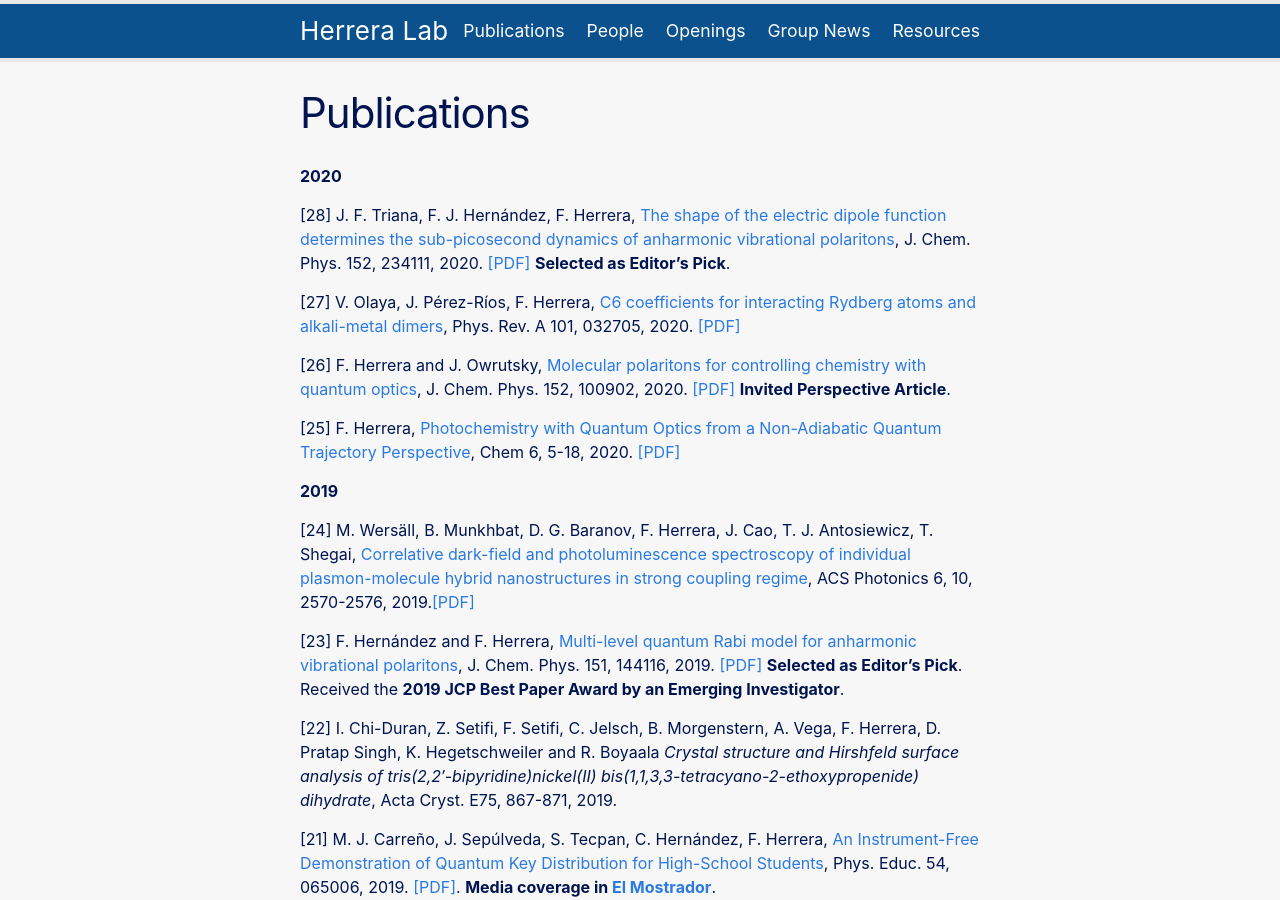
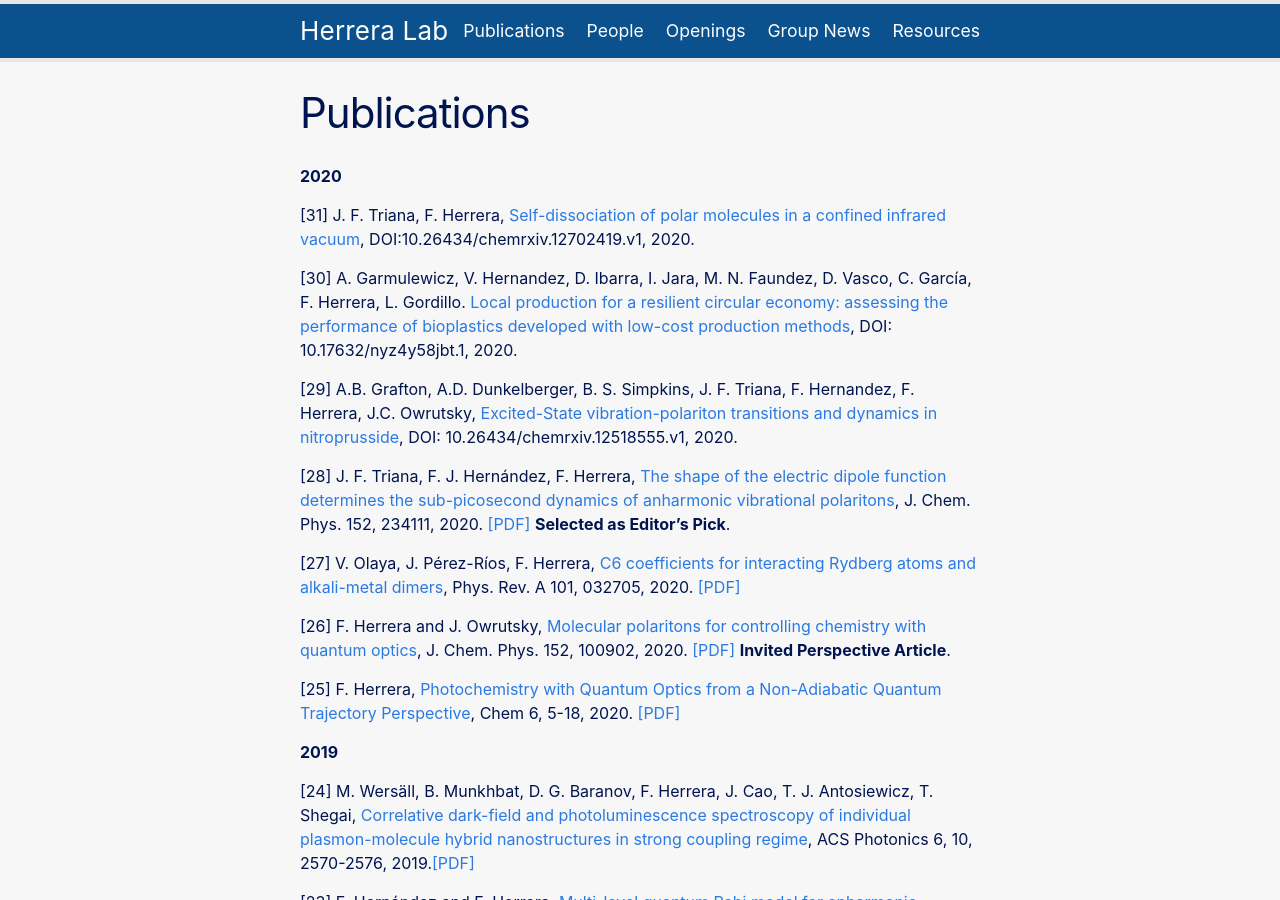
Before and after one commit to fherreralab/fherreralab.github.io, a Jekyll site: the page built from publications.md, in a window 1280 px wide and 900 px high. Built offline with Jekyll 4.4.1, drawn with Linux system fonts in a browser that asks for light colours.

Commit message:
Updated publications

```diff
--- a/publications.md
+++ b/publications.md
@@ -5,6 +5,12 @@ permalink: /publications/
 ---
 
 **2020**
+
+[31] J. F. Triana, F. Herrera, [Self-dissociation of polar molecules in a confined infrared vacuum](https://chemrxiv.org/articles/preprint/Self-Dissociation_of_Polar_Molecules_in_a_Confined_Infrared_Vacuum/12702419), DOI:10.26434/chemrxiv.12702419.v1, 2020.
+
+[30] A. Garmulewicz, V. Hernandez, D. Ibarra, I. Jara, M. N. Faundez, D. Vasco, C. García, F. Herrera, L. Gordillo. [Local production for a resilient circular economy: assessing the performance of bioplastics developed with low-cost production methods](https://data.mendeley.com/datasets/nyz4y58jbt), DOI: 10.17632/nyz4y58jbt.1, 2020.
+
+[29] A.B. Grafton, A.D. Dunkelberger, B. S. Simpkins, J. F. Triana, F. Hernandez, F. Herrera, J.C. Owrutsky, [Excited-State vibration-polariton transitions and dynamics in nitroprusside](https://chemrxiv.org/articles/Excited-State_Vibration-Polariton_Transitions_and_Dynamics_in_Nitroprusside/12518555/1?file=23247155), DOI: 10.26434/chemrxiv.12518555.v1, 2020.
 
 [28] J. F. Triana, F. J. Hernández, F. Herrera, [The shape of the electric dipole function determines the sub-picosecond dynamics of anharmonic vibrational polaritons](https://aip.scitation.org/doi/10.1063/5.0009869), J. Chem. Phys. 152, 234111, 2020. [[PDF]]({{ "/assets/papers/2020 The shape of the electric dipole function determines the sub-picosecond dynamics of anharmonic vibrational polaritons.pdf" | absolute_url}}) **Selected as Editor's Pick**.
 
```
Also changed, not shown: 3 other files.
